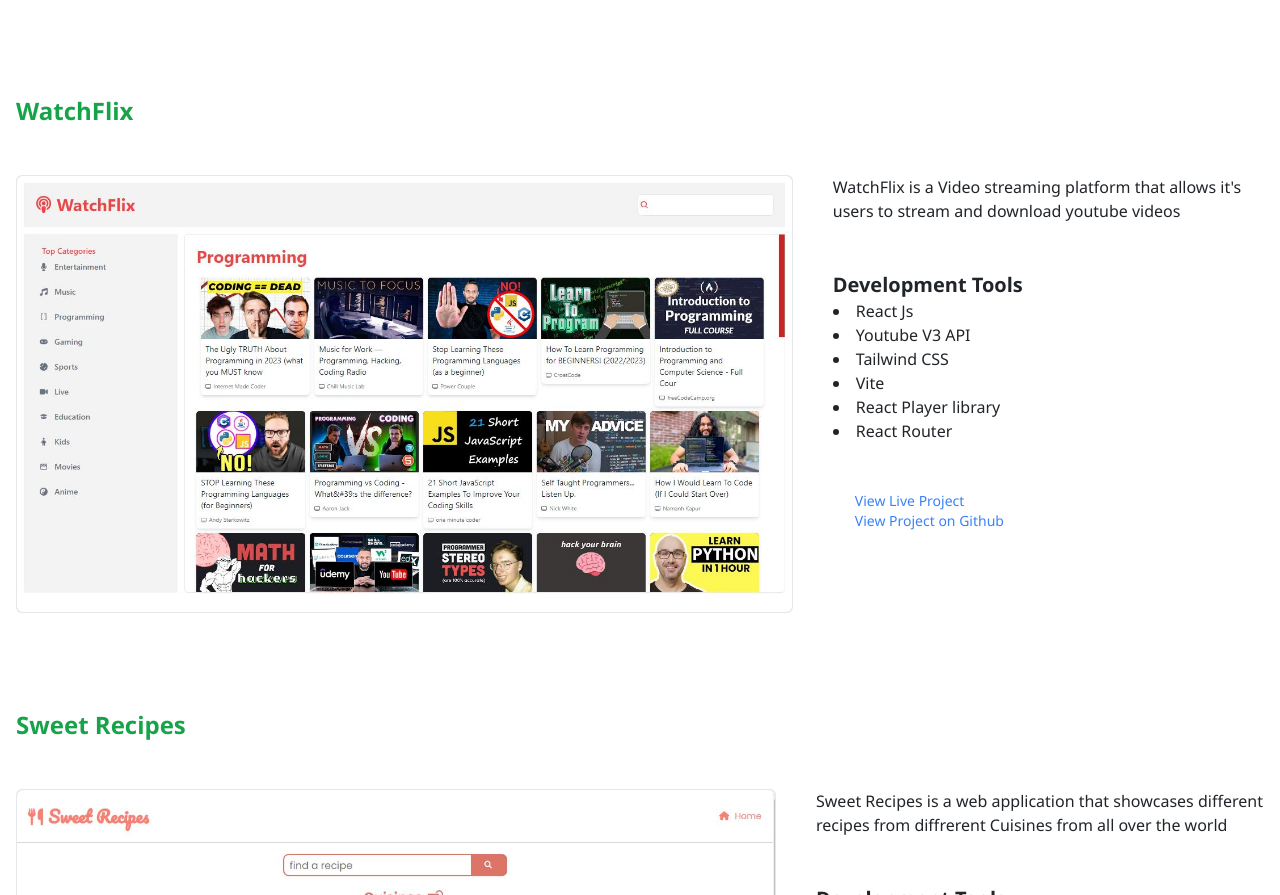
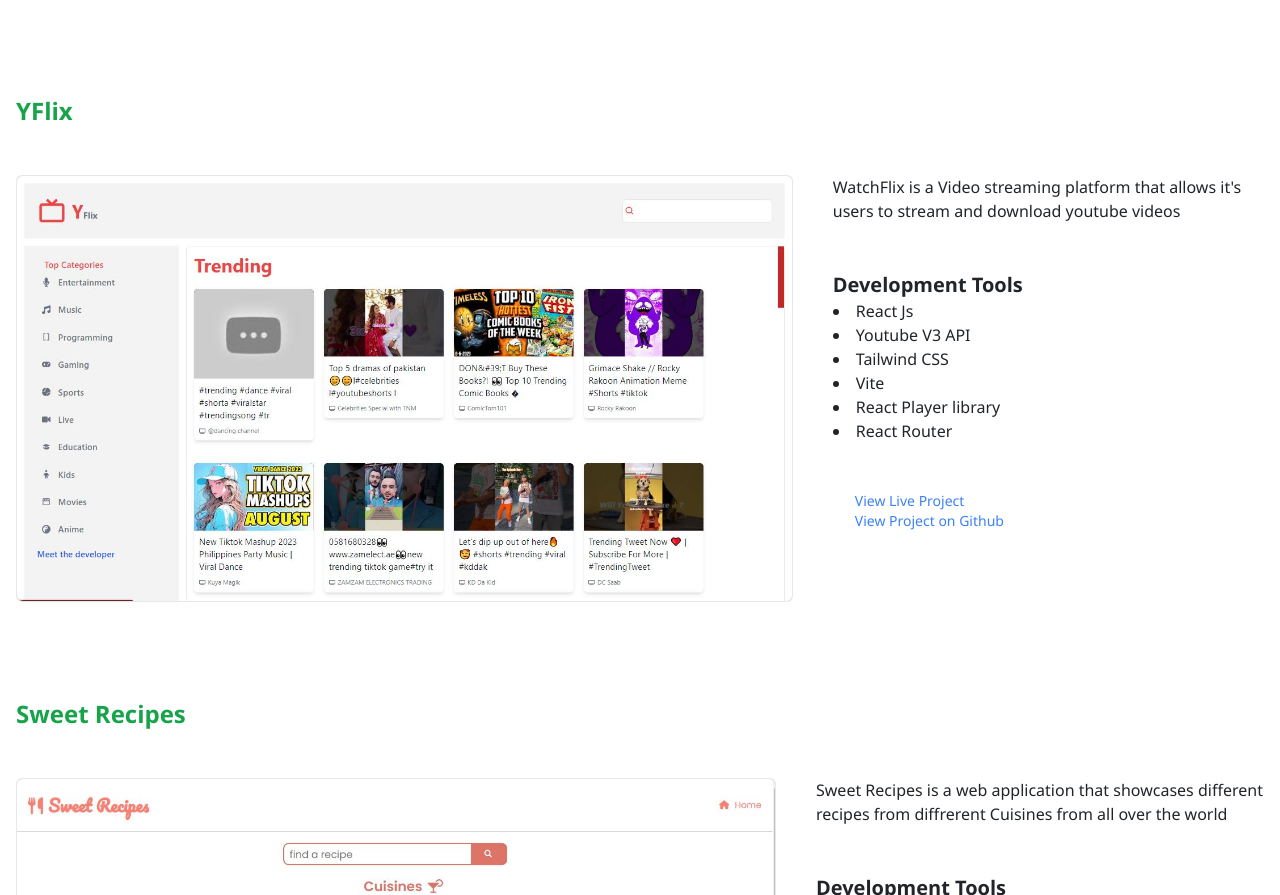
Before and after one commit to Davismeru/developer-portfolio-react, a React (Vite) app: page / in a window 1280 px wide. Shown: the part 2288-3183 px from the top of the page. Built offline with nearby package versions, Linux system fonts and the light colour scheme; some icons are missing.

Commit message:
changed Watchflix to YFlix, changed icon file

```diff
--- a/index.html
+++ b/index.html
@@ -2,7 +2,7 @@
 <html lang="en">
   <head>
     <meta charset="UTF-8" />
-    <link rel="icon" href="/icon.png" />
+    <link rel="icon" type="image/png" href="/icon.png" />
     <meta name="viewport" content="width=device-width, initial-scale=1.0" />
     <title>Davis: Software Developer</title>
     <link rel="stylesheet" href="https://stackpath.bootstrapcdn.com/bootstrap/4.2.1/css/bootstrap.min.css">
--- a/src/components/Portfolio.jsx
+++ b/src/components/Portfolio.jsx
@@ -13,7 +13,7 @@
         },
 
         {
-            title: 'WatchFlix',
+            title: 'YFlix',
             imgSrc: 'project_2.JPG',
             description: `WatchFlix is a Video streaming platform that allows it's users to stream and download youtube videos`,
             tools: ['React Js', 'Youtube V3 API', 'Tailwind CSS', 'Vite', 'React Player library', 'React Router'],
```
Also changed, not shown: public/images/project_2.JPG.
